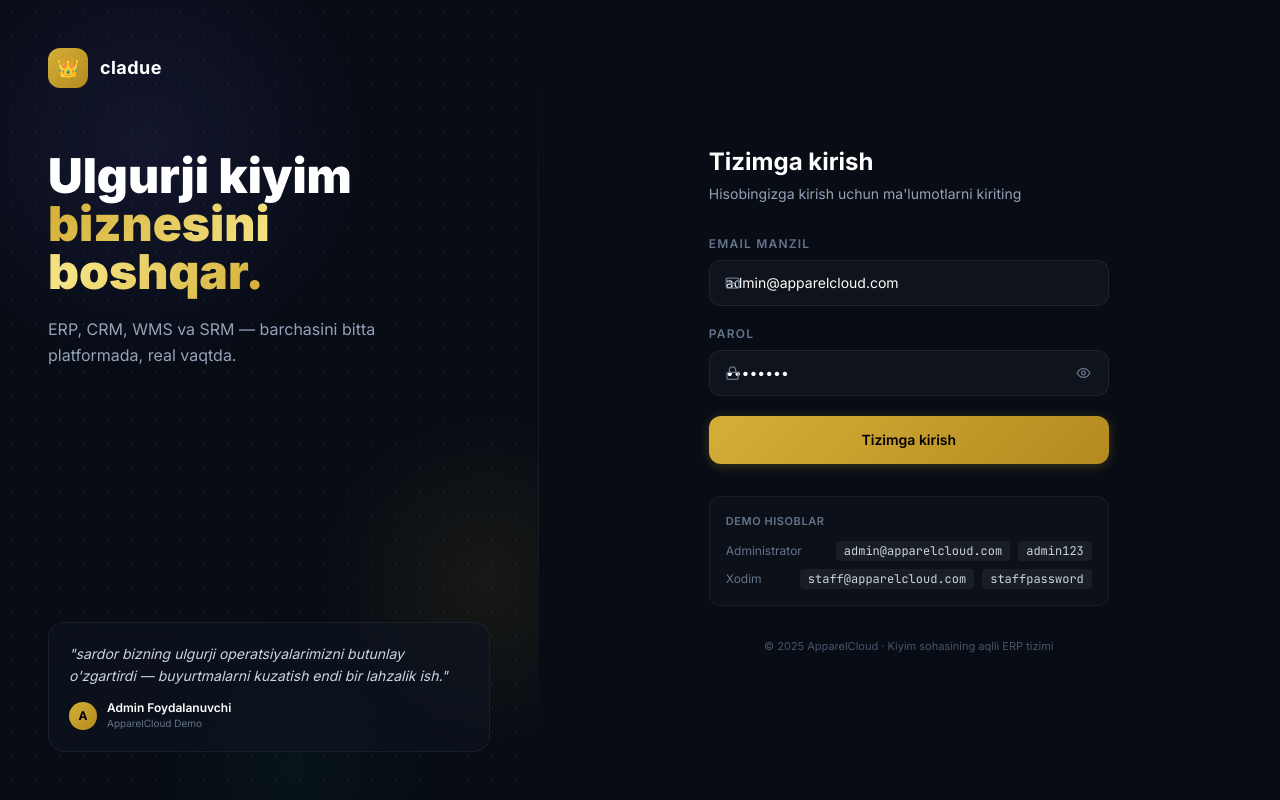
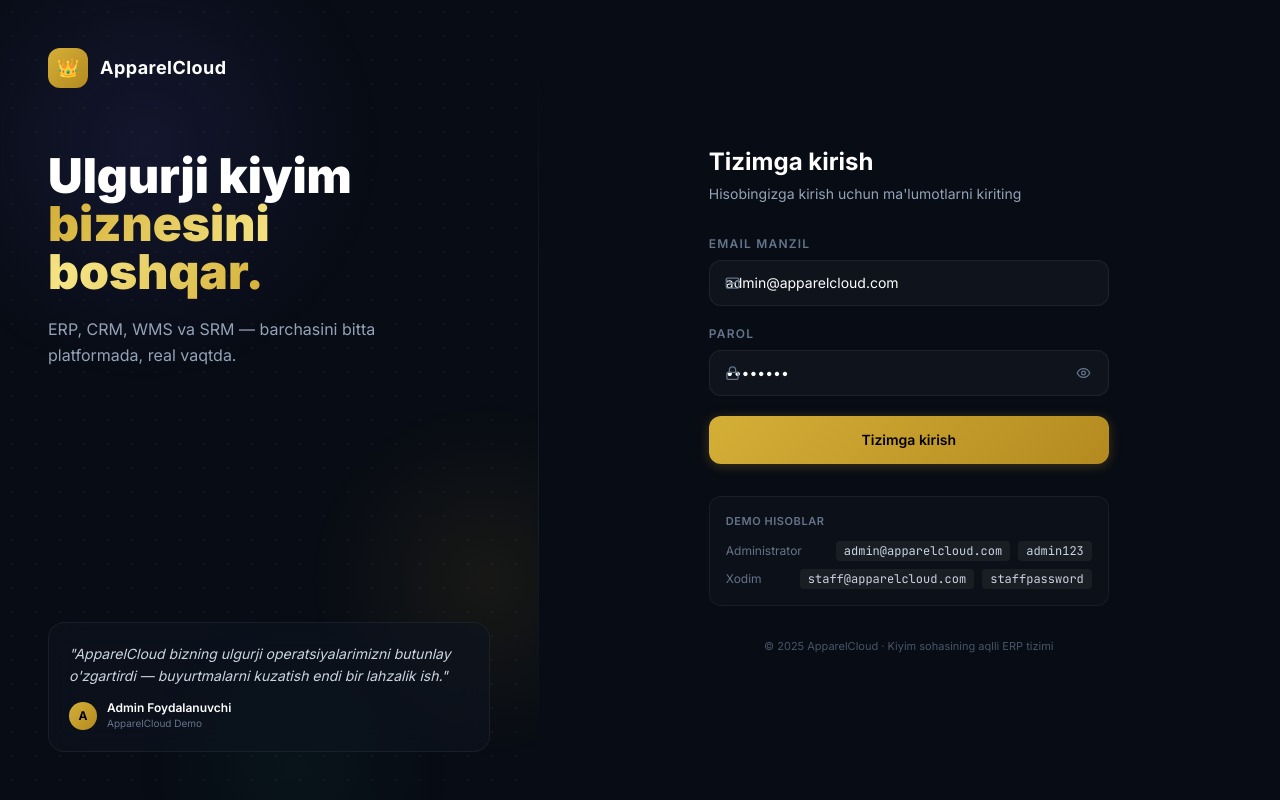
Before and after one commit to panjiyev-dev/ApparelCloud, a React (Vite) app in the folder frontend/: page / in a window 1280 px wide. Built offline with nearby package versions, Linux system fonts and the light colour scheme; no server answers.

Commit message:
Test CI/CP ishlashi

```diff
--- a/frontend/src/pages/Login.tsx
+++ b/frontend/src/pages/Login.tsx
@@ -87,7 +87,7 @@ const Login: React.FC<LoginProps> = ({ onLoginSuccess }) => {
             >
               👑
             </div>
-            <span className="text-lg font-bold tracking-wide text-white">cladue</span>
+            <span className="text-lg font-bold tracking-wide text-white">ApparelCloud</span>
           </div>
 
           {/* Headline */}
@@ -127,7 +127,7 @@ const Login: React.FC<LoginProps> = ({ onLoginSuccess }) => {
             style={{ background: 'rgba(14,20,32,0.6)', border: '1px solid rgba(255,255,255,0.06)', backdropFilter: 'blur(16px)' }}
           >
             <p className="text-slate-300 text-sm italic leading-relaxed">
-              "sardor bizning ulgurji operatsiyalarimizni butunlay o'zgartirdi — buyurtmalarni kuzatish endi bir lahzalik ish."
+              "ApparelCloud bizning ulgurji operatsiyalarimizni butunlay o'zgartirdi — buyurtmalarni kuzatish endi bir lahzalik ish."
             </p>
             <div className="mt-3 flex items-center gap-2.5">
               <div
```
